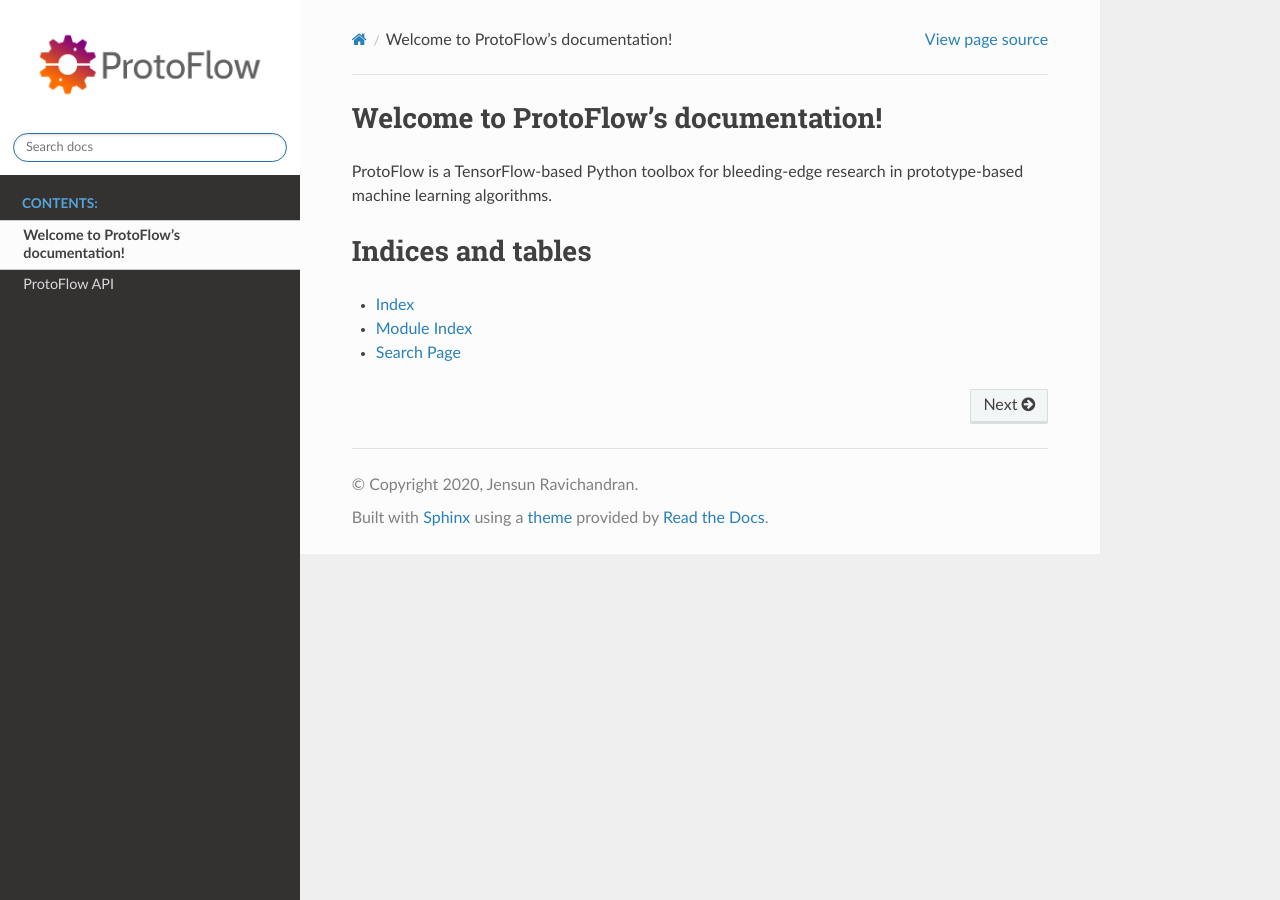
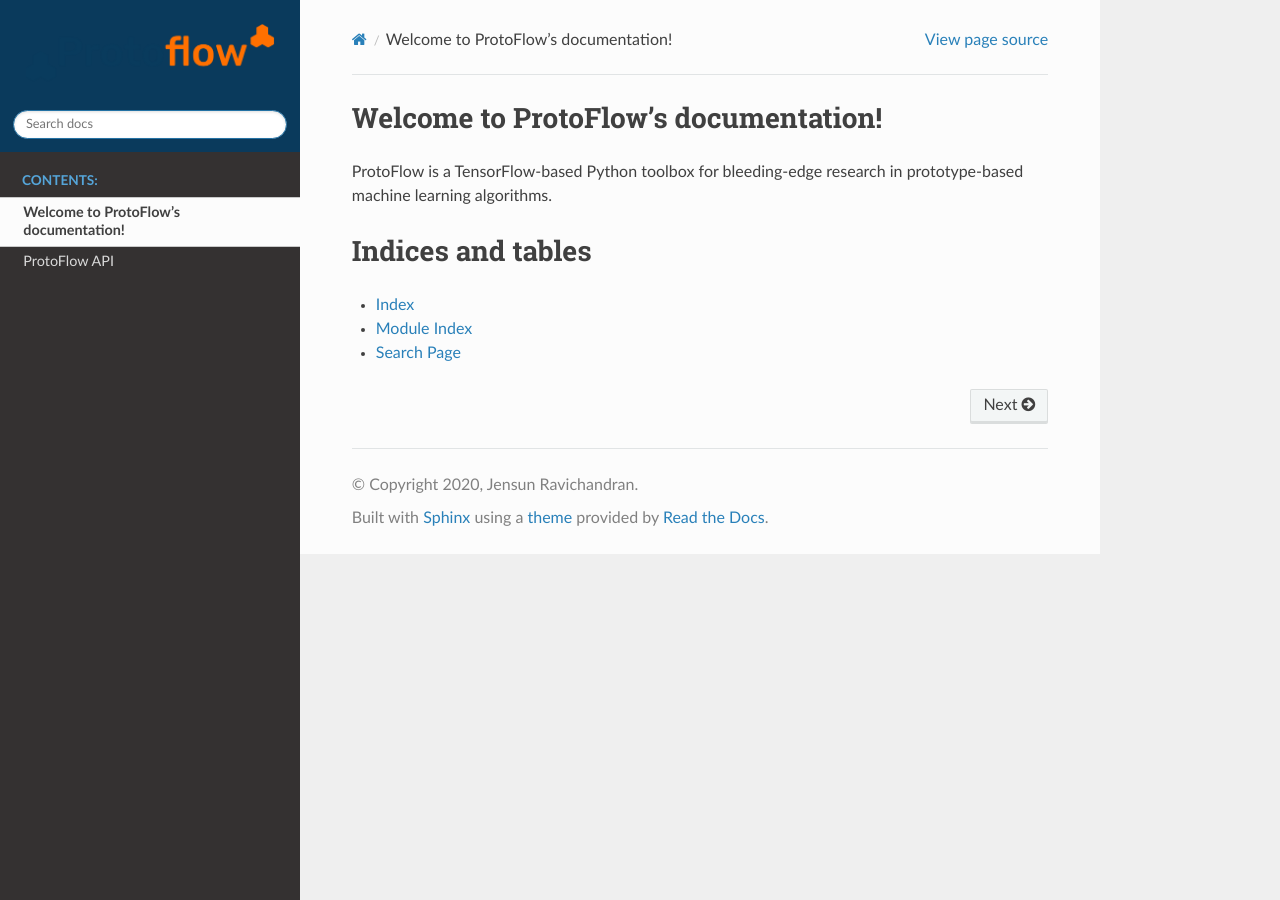
Before and after one commit to si-cim/protoflow, a Sphinx documentation site: the page built from docs/source/index.rst, in a window 1280 px wide. Built offline with Sphinx 7.4.7 and the Read the Docs theme 2.0.0, drawn with Linux system fonts in a browser that asks for light colours; nearby versions of some CDN libraries; formulas are drawn with MathJax 3.

Commit message:
Use old logo

```diff
--- a/docs/source/conf.py
+++ b/docs/source/conf.py
@@ -87,14 +87,14 @@ autodoc_inherit_docstrings = False
 # https://sphinx-themes.org/
 html_theme = 'sphinx_rtd_theme'
 
-html_logo = '_static/img/horizontal-lockup.png'
+html_logo = './_static/img/ProtoFlow-logo.png'
 
 html_theme_options = {
     'logo_only': True,
     'display_version': True,
     'prev_next_buttons_location': 'bottom',
     'style_external_links': False,
-    'style_nav_header_background': '#ffffff',
+    'style_nav_header_background': '#0A3A5C',
     # Toc options
     'collapse_navigation': True,
     'sticky_navigation': True,
```
